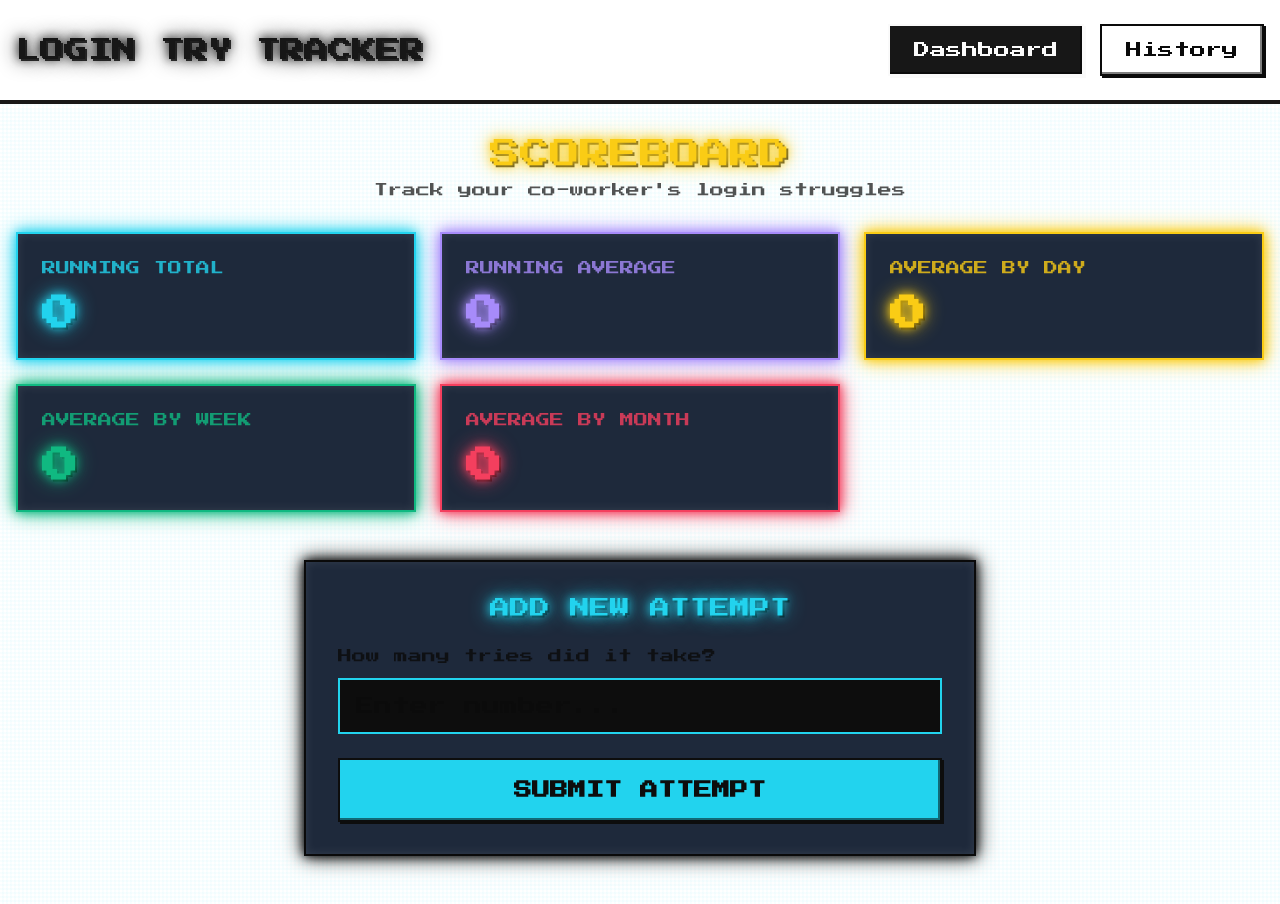
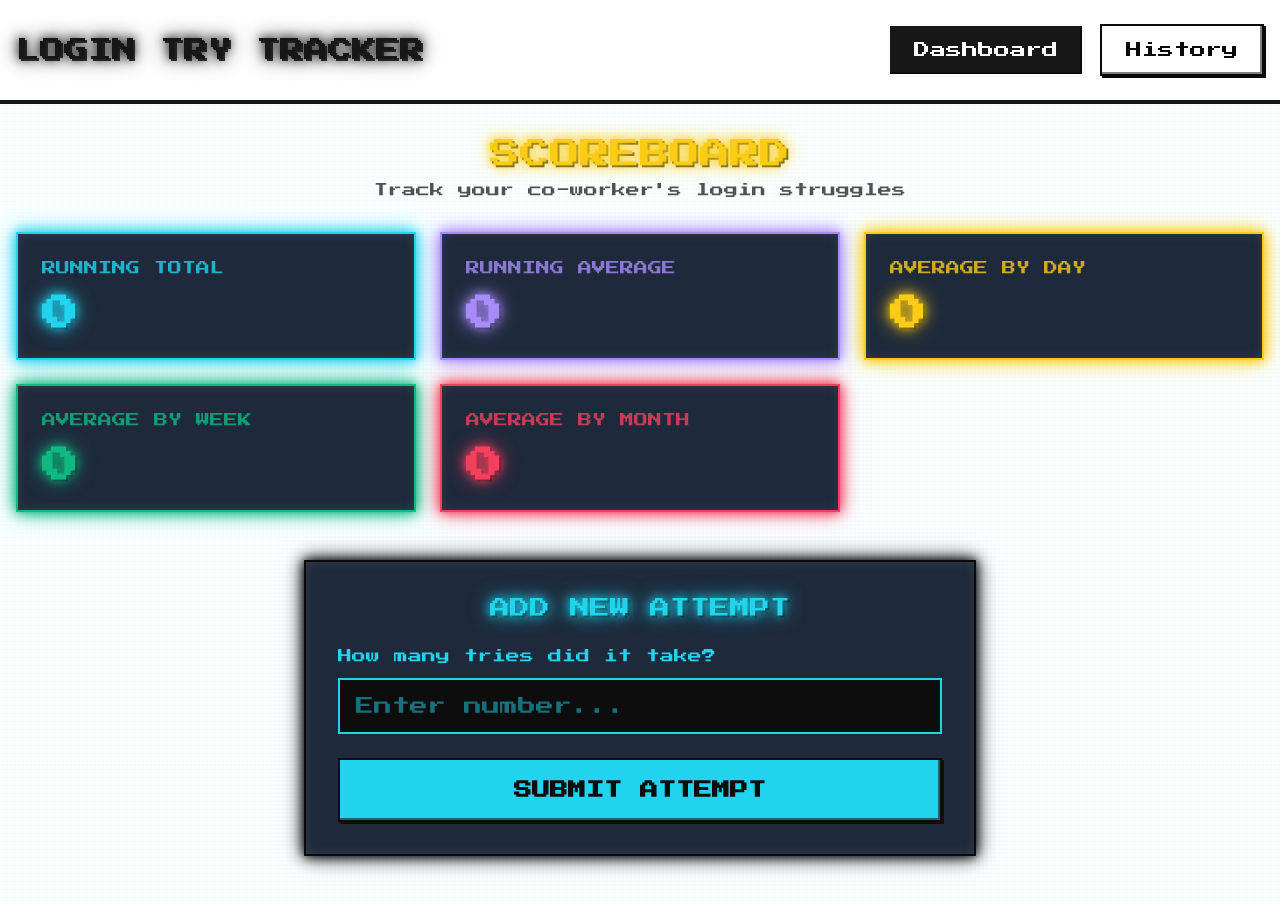
Before and after one commit to jaredlcox/login-tracker, a Next.js app: page / in a window 1280 px wide. Built offline with nearby package versions, Linux system fonts and the light colour scheme; no server answers; the database is empty.

Commit message:
Update text color for attempts display and label in AddAttemptForm for improved visibility

```diff
--- a/app/history/page.jsx
+++ b/app/history/page.jsx
@@ -84,7 +84,7 @@ export default function HistoryPage() {
 
                 <div className="text-center">
                   <div className="text-5xl font-bold text-[#22d3ee] text-glow mb-2">{attempt.numberOfTries}</div>
-                  <div className="text-xs text-foreground/60">{attempt.numberOfTries === 1 ? "TRY" : "TRIES"}</div>
+                  <div className="text-xs text-white/80">{attempt.numberOfTries === 1 ? "TRY" : "TRIES"}</div>
                 </div>
               </div>
             ))}
--- a/components/AddAttemptForm.jsx
+++ b/components/AddAttemptForm.jsx
@@ -51,7 +51,7 @@ export default function AddAttemptForm({ onSuccess }) {
 
         <form onSubmit={handleSubmit} className="space-y-6">
           <div>
-            <label htmlFor="tries" className="block text-sm mb-3 text-foreground/80">
+            <label htmlFor="tries" className="block text-sm mb-3 text-[#22d3ee]">
               How many tries did it take?
             </label>
             <input
@@ -60,7 +60,7 @@ export default function AddAttemptForm({ onSuccess }) {
               min="1"
               value={numberOfTries}
               onChange={(e) => setNumberOfTries(e.target.value)}
-              className="w-full px-4 py-3 bg-[#0d0d0d] border-2 border-[#22d3ee] text-foreground text-lg focus:outline-none focus:pixel-glow transition-all"
+              className="w-full px-4 py-3 bg-[#0d0d0d] border-2 border-[#22d3ee] text-[#22d3ee] text-lg focus:outline-none focus:pixel-glow transition-all"
               placeholder="Enter number..."
               disabled={loading}
             />
```
